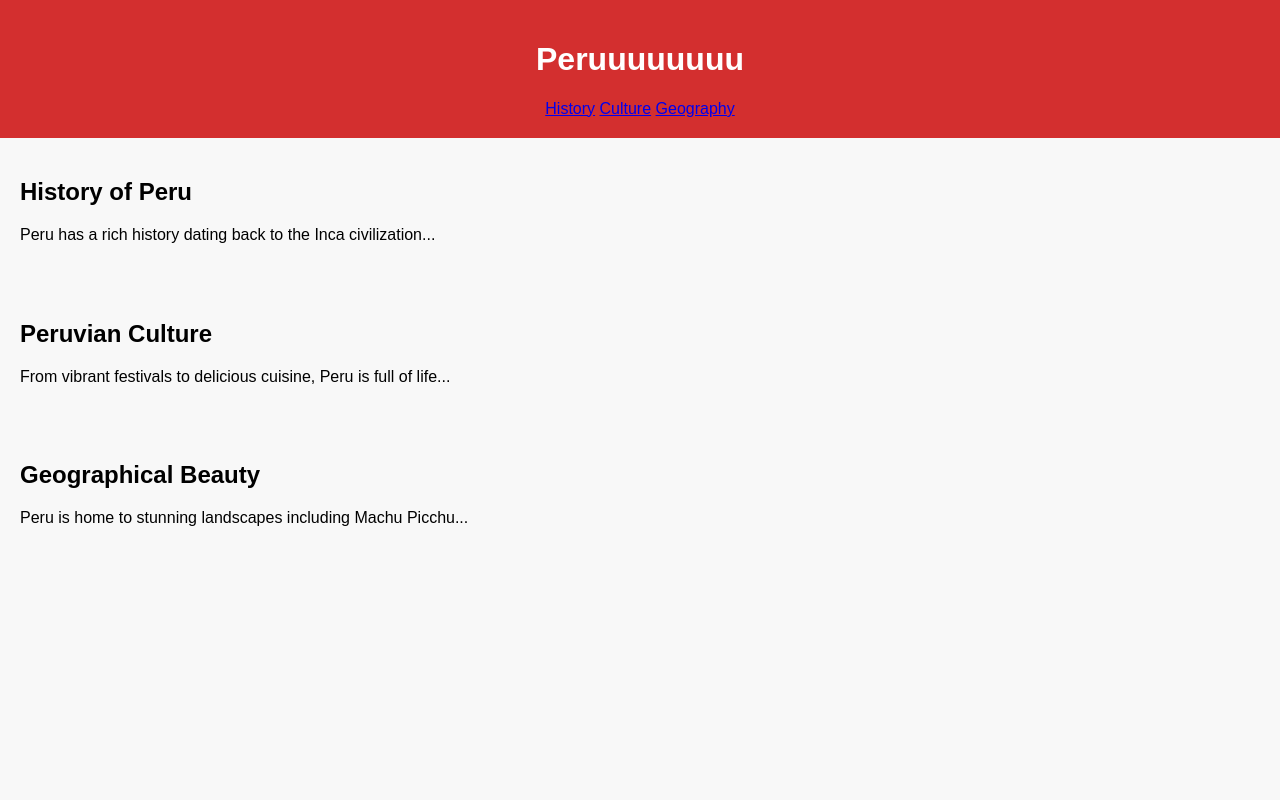
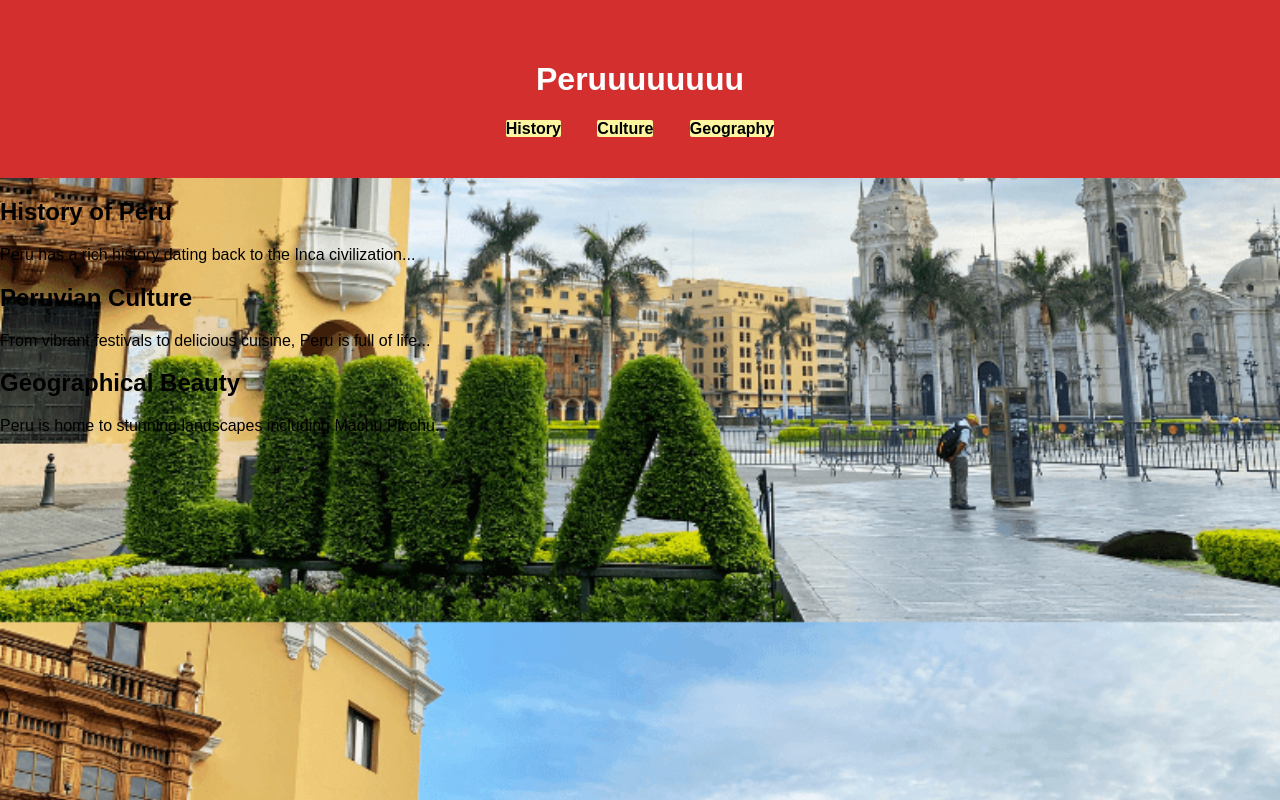
Before and after one commit to Donsper/country, a plain HTML site: page index.html in a window 1280 px wide. Drawn offline with Linux system fonts and the light colour scheme.

Commit message:
Update styles.css

```diff
--- a/styles.css
+++ b/styles.css
@@ -2,38 +2,48 @@ body {
     font-family: Arial, sans-serif;
     margin: 0;
     padding: 0;
-    background-color: #f8f8f8;
+    background-image: url(image/bg1.png); /* Path to the image */
+    background-size: cover; /* Ensures the image covers the entire viewport */
+    background-position: center; /* Centers the image */
+    height: 109hv;
 }
+
 
 header {
     background-color: #d32f2f;
     color: white;
     text-align: center;
-    padding: 20px;
+    padding: 40px;
 }
 
-nav ul {
-    list-style-type: none;
-    padding: 0;
+
+nav a {
+    background-color: #fdf59f;
+    color: black;
+    border-radius: 2px;
+    margin: 0 1em;
+    text-decoration: none;
+    font-weight: bold;
+    transition: box-shadow 0.15s;
+
 }
+nav a:hover {
+    opacity: 0.8;
+    box-shadow: 10px 10px 10px rgb(0, 0, 0 ,0.5);
+   }
+nav a:active {
+     opacity: 0.5;
+   }
 
-nav ul li {
-    display: inline;
-    margin: 0 15px;
-}
-
-nav ul li a {
-    color: white;
-    text-decoration: none;
-}
-
+/*
 section {
     padding: 20px;
-}
+}*/
 
+/*
 footer {
     text-align: center;
     padding: 10px;
     background-color: #222;
     color: white;
-}
+}*/
```
